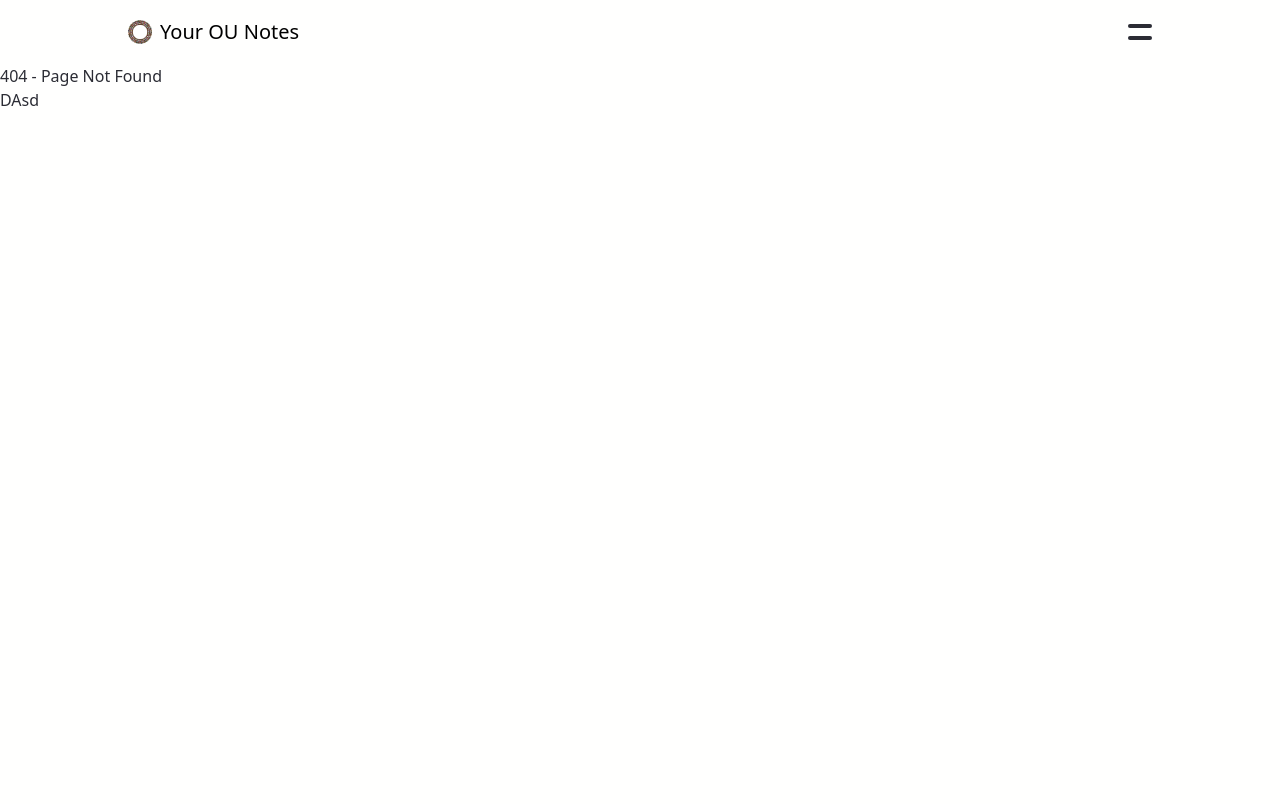
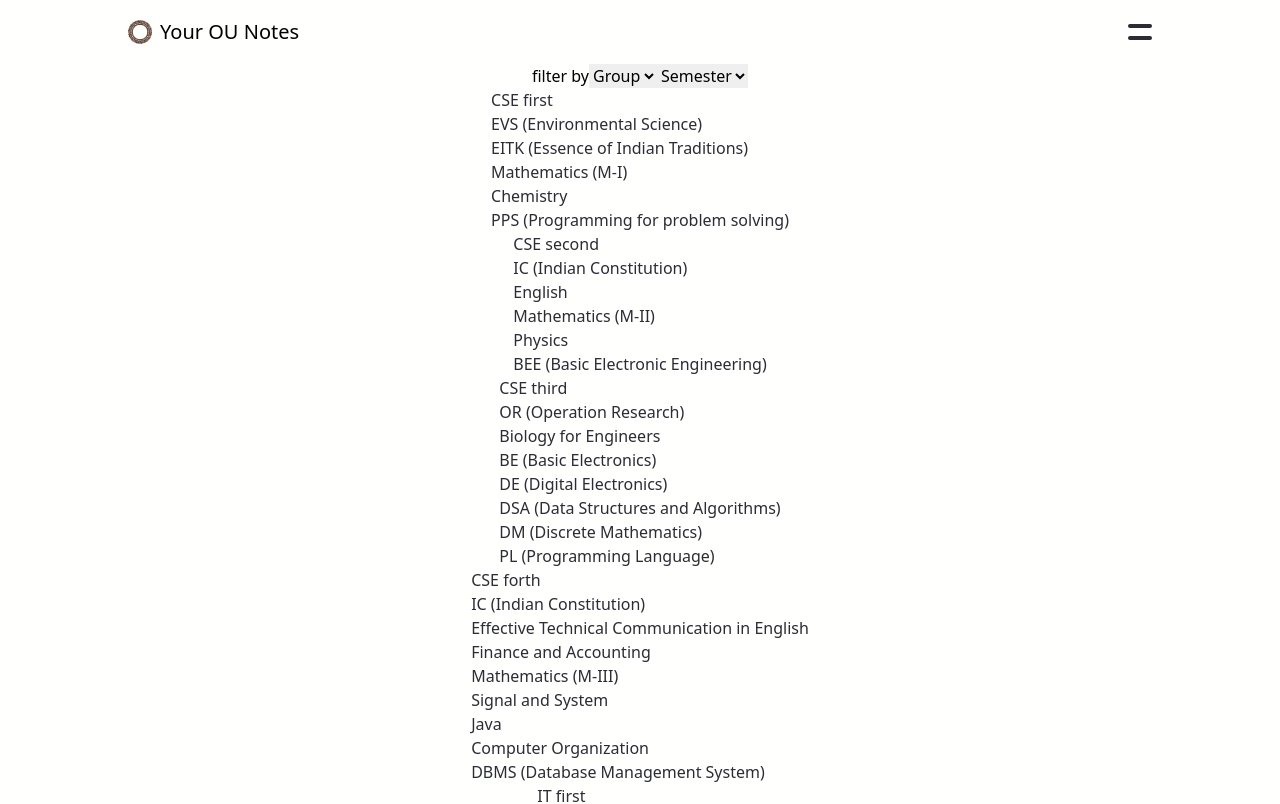
Before and after one commit to shareef99/yourounotes, a Next.js app: page /subjects in a window 1280 px wide. Before the commit this address had no page. Shown: the top 804 px of the page. Built offline with nearby package versions, Linux system fonts and the light colour scheme.

Commit message:
add subjects and filter option

```diff
--- a/package.json
+++ b/package.json
@@ -12,6 +12,7 @@
         "next": "10.1.3",
         "react": "17.0.2",
         "react-dom": "17.0.2",
+        "react-hook-form": "^7.0.5",
         "sass": "^1.32.8",
         "scss": "^0.2.4"
     },
--- a/pages/about.tsx
+++ b/pages/about.tsx
@@ -28,7 +28,7 @@ const about = (props: Props) => {
         },
         {
             id: 2,
-            name: "Nikhat Sultana",
+            name: "Nikhath Sultana",
             role: "Resources Provider",
             imgURL: "/images/team/nikhat.png",
         },
--- /dev/null
+++ b/pages/subjects.tsx
@@ -0,0 +1,95 @@
+import React from "react";
+import Head from "next/head";
+import { Controller, useForm } from "react-hook-form";
+import details from "../public/details.json";
+
+interface Props {}
+
+interface selectSubjectFormType {
+    group: string;
+    sem: string;
+}
+
+const Subjects = (props: Props) => {
+    const { register, watch } = useForm<selectSubjectFormType>();
+
+    const group = watch("group");
+    const sem = watch("sem");
+
+    console.log(sem);
+
+    return (
+        <>
+            <Head>
+                <title>Select Subject | Your OU Notes</title>
+            </Head>
+            <section className="colCenter">
+                <form action="">
+                    filter by
+                    <label htmlFor="group">
+                        <select
+                            id="group"
+                            defaultValue="default"
+                            {...register("group", { required: true })}
+                        >
+                            <option value="default" disabled>
+                                Group
+                            </option>
+                            <option value="CSE">CSE</option>
+                            <option value="IT">IT</option>
+                            <option value="ECE">ECE</option>
+                            <option value="ME">ME</option>
+                            <option value="CE">CE</option>
+                            <option value="EEE">EEE</option>
+                        </select>
+                    </label>
+                    <label htmlFor="sem">
+                        <select
+                            id="sem"
+                            defaultValue="default"
+                            {...register("sem", { required: true })}
+                        >
+                            <option value="default" disabled>
+                                Semester
+                            </option>
+                            <option value="first">Ist</option>
+                            <option value="second">IIst</option>
+                            <option value="third">IIIst</option>
+                            <option value="forth">IVst</option>
+                        </select>
+                    </label>
+                </form>
+                {details
+                    .filter((x) => {
+                        if (sem === undefined && group === undefined) {
+                            return x;
+                        }
+                        if (sem === "default" && group === "default") {
+                            return x;
+                        }
+                        if (sem !== "default" && group !== "default") {
+                            return x.group === group && x.sem === sem;
+                        }
+                        if (sem === "default") {
+                            return x.group === group;
+                        }
+                        if (group === "default") {
+                            return x.sem === sem;
+                        }
+                    })
+                    .map((x, index) => (
+                        <div key={index}>
+                            <p>
+                                {x.group} {x.sem}
+                            </p>
+                            {x.subjects.map((subject, index) => (
+                                <p key={index}>{subject}</p>
+                            ))}
+                        </div>
+                    ))}
+            </section>
+        </>
+    );
+};
+
+export default Subjects;
--- /dev/null
+++ b/public/details.json
@@ -0,0 +1,163 @@
+[
+    {
+        "sem": "first",
+        "group": "CSE",
+        "subjects": [
+            "EVS (Environmental Science)",
+            "EITK (Essence of Indian Traditions)",
+            "Mathematics (M-I)",
+            "Chemistry",
+            "PPS (Programming for problem solving)"
+        ]
+    },
+    {
+        "sem": "second",
+        "group": "CSE",
+        "subjects": [
+            "IC (Indian Constitution)",
+            "English",
+            "Mathematics (M-II)",
+            "Physics",
+            "BEE (Basic Electronic Engineering)"
+        ]
+    },
+    {
+        "sem": "third",
+        "group": "CSE",
+        "subjects": [
+            "OR (Operation Research)",
+            "Biology for Engineers",
+            "BE (Basic Electronics)",
+            "DE (Digital Electronics)",
+            "DSA (Data Structures and Algorithms)",
+            "DM (Discrete Mathematics)",
+            "PL (Programming Language)"
+        ]
+    },
+    {
+        "sem": "forth",
+        "group": "CSE",
+        "subjects": [
+            "IC (Indian Constitution)",
+            "Effective Technical Communication in English",
+            "Finance and Accounting",
+            "Mathematics (M-III)",
+            "Signal and System",
+            "Java",
+            "Computer Organization",
+            "DBMS (Database Management System)"
+        ]
+    },
+    {
+        "sem": "first",
+        "group": "IT",
+        "subjects": [
+            "Indian Constitution",
+            "Physics",
+            "Mathematics (M-I)",
+            "Basic Electrical Engineering"
+        ]
+    },
+    {
+        "sem": "second",
+        "group": "IT",
+        "subjects": [
+            "EVS (Environmental Science)",
+            "EITK (Essence of Indian Traditions)",
+            "English",
+            "Mathematics (M-II)",
+            "Chemistry",
+            "PPS (Programming for problem solving)"
+        ]
+    },
+    {
+        "sem": "third",
+        "group": "IT",
+        "subjects": []
+    },
+    {
+        "sem": "forth",
+        "group": "IT",
+        "subjects": []
+    },
+    {
+        "sem": "first",
+        "group": "ECE",
+        "subjects": []
+    },
+    {
+        "sem": "second",
+        "group": "ECE",
+        "subjects": []
+    },
+    {
+        "sem": "third",
+        "group": "ECE",
+        "subjects": []
+    },
+    {
+        "sem": "forth",
+        "group": "ECE",
+        "subjects": []
+    },
+    {
+        "sem": "first",
+        "group": "ME",
+        "subjects": []
+    },
+    {
+        "sem": "second",
+        "group": "ME",
+        "subjects": []
+    },
+    {
+        "sem": "third",
+        "group": "ME",
+        "subjects": []
+    },
+    {
+        "sem": "forth",
+        "group": "ME",
+        "subjects": []
+    },
+    {
+        "sem": "first",
+        "group": "CE",
+        "subjects": []
+    },
+    {
+        "sem": "second",
+        "group": "CE",
+        "subjects": []
+    },
+    {
+        "sem": "third",
+        "group": "CE",
+        "subjects": []
+    },
+    {
+        "sem": "forth",
+        "group": "CE",
+        "subjects": []
+    },
+    {
+        "sem": "first",
+        "group": "EEE",
+        "subjects": []
+    },
+    {
+        "sem": "second",
+        "group": "EEE",
+        "subjects": []
+    },
+    {
+        "sem": "third",
+        "group": "EEE",
+        "subjects": []
+    },
+    {
+        "sem": "forth",
+        "group": "EEE",
+        "subjects": []
+    }
+]
```
Also changed, not shown: details.json (deleted, +0 -51 lines), 1 other file (tests, documents, lock files or other folders).
